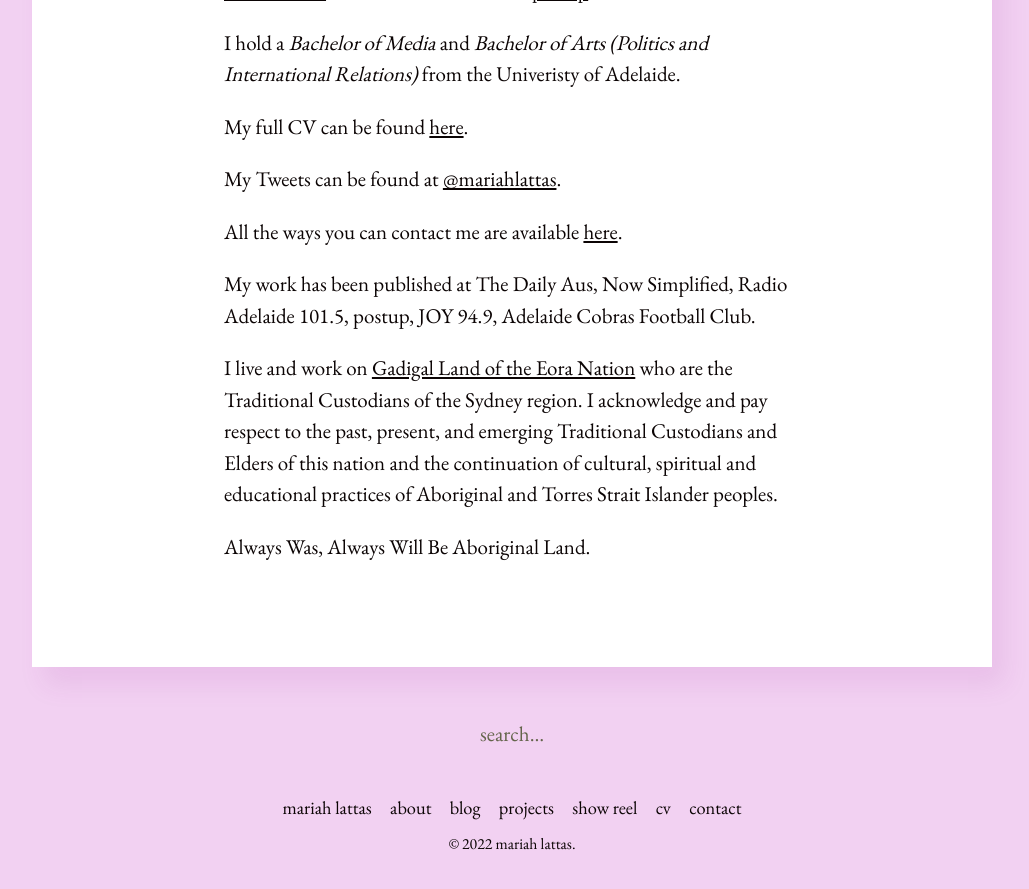
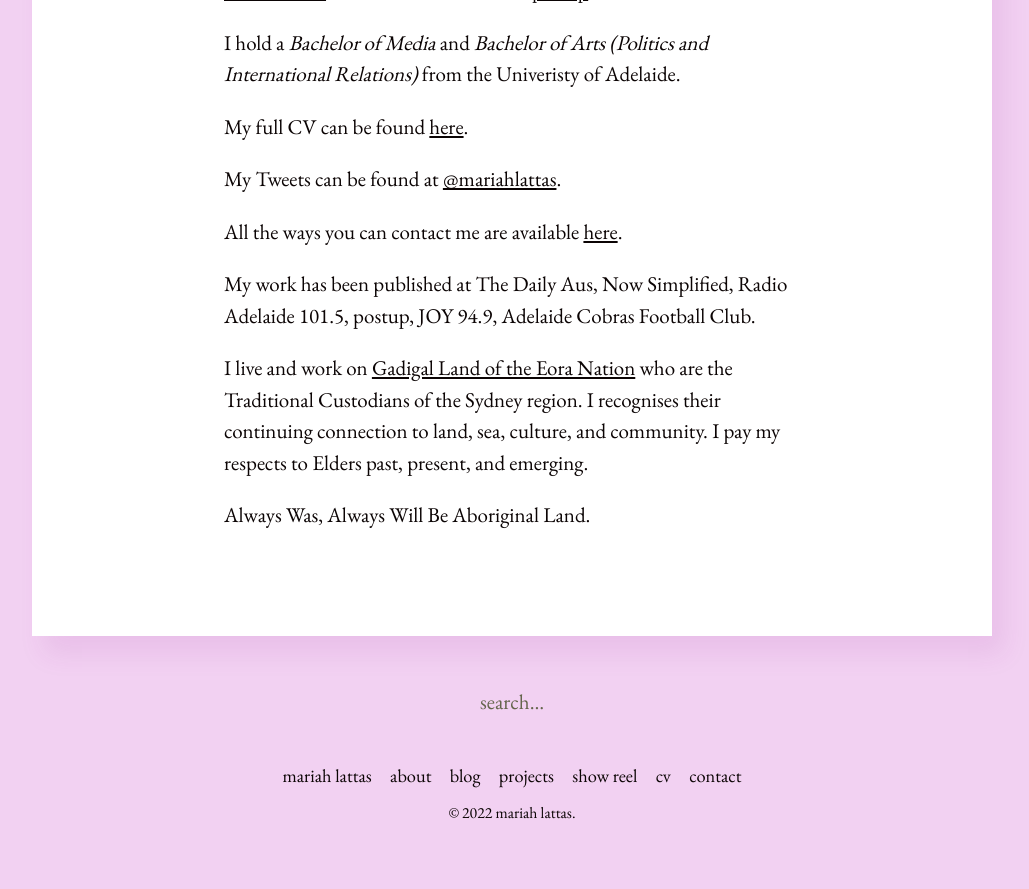
Before and after one commit to mariahlattas/website, a Jekyll site: the page built from about.md, in a window 1280 px wide and 900 px high, scrolled down 1744 px. Shown: the top 889 px of the window, without its empty margins (128-1157 px from the left). Built offline with Jekyll 4.4.1, drawn with Linux system fonts in a browser that asks for light colours; after the commit the page ends 2612 px from its top, so only the background shows below that.

Commit message:
Update about.md

```diff
--- a/about.md
+++ b/about.md
@@ -29,7 +29,7 @@ All the ways you can contact me are available [here](/contact.html).
 
 My work has been published at The Daily Aus, Now Simplified, Radio Adelaide 101.5, postup, JOY 94.9, Adelaide Cobras Football Club.
 
-I live and work on [Gadigal Land of the Eora Nation](https://aiatsis.gov.au/explore/map-indigenous-australia) who are the Traditional Custodians of the Sydney region. I acknowledge and pay respect to the past, present, and emerging Traditional Custodians and Elders of this nation and the continuation of cultural, spiritual and educational practices of Aboriginal and Torres Strait Islander peoples.
+I live and work on [Gadigal Land of the Eora Nation](https://aiatsis.gov.au/explore/map-indigenous-australia) who are the Traditional Custodians of the Sydney region. I recognises their continuing connection to land, sea, culture, and community. I pay my respects to Elders past, present, and emerging.
 
 Always Was, Always Will Be Aboriginal Land.
 
```
